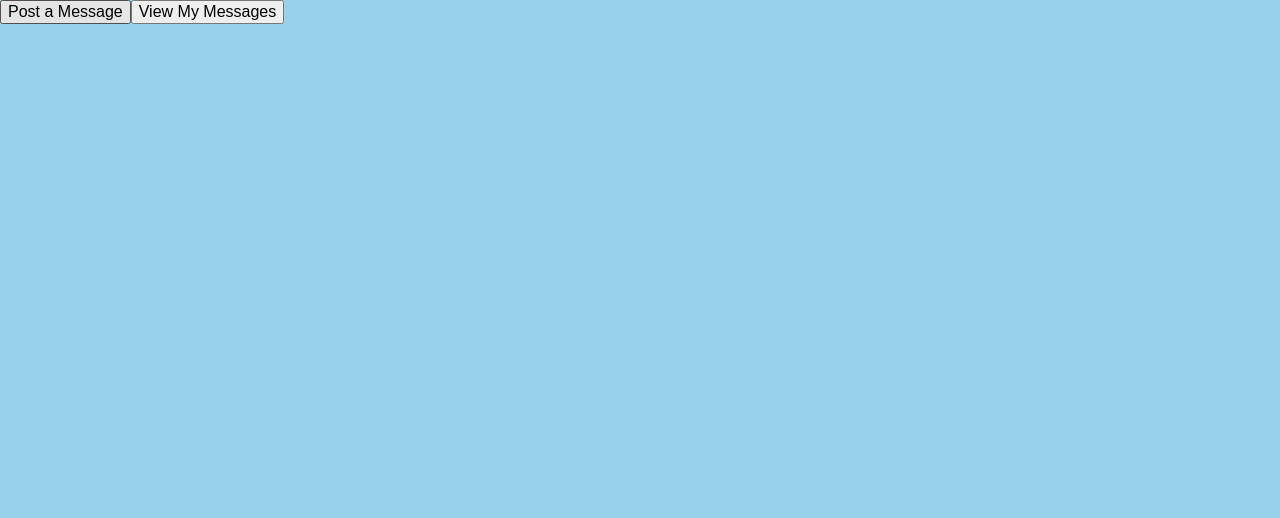
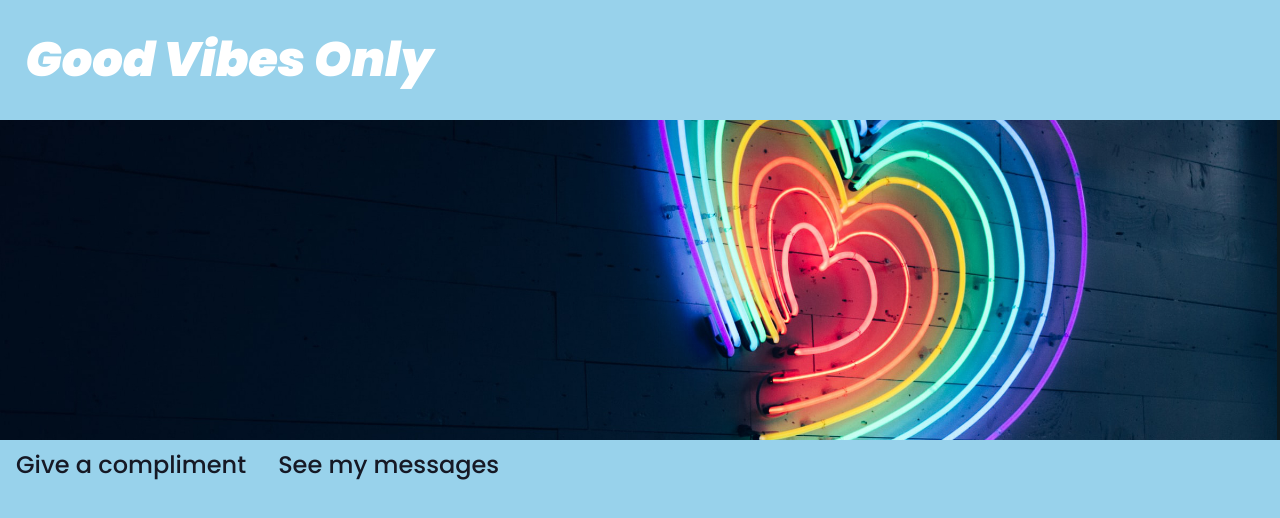
Before and after one commit to cdixon83/carlieDixonProject3, a React (Create React App) app: page / in a window 1280 px wide. Shown: the top 518 px of the page. Built offline with nearby package versions, Linux system fonts and the light colour scheme.

Commit message:
added some sass and a header

```diff
--- a/public/index.html
+++ b/public/index.html
@@ -24,7 +24,10 @@
       work correctly both with client-side routing and a non-root public URL.
       Learn how to configure a non-root public URL by running `npm run build`.
     -->
-    <title>React App</title>
+    <link rel="preconnect" href="https://fonts.gstatic.com">
+    <link href="https://fonts.googleapis.com/css2?family=Poppins:ital,wght@0,500;0,700;1,900&display=swap"
+      rel="stylesheet">
+    <title>Good Vibes Only</title>
   </head>
   <body>
     <noscript>You need to enable JavaScript to run this app.</noscript>
--- a/src/App.js
+++ b/src/App.js
@@ -1,6 +1,7 @@
 import './App.scss';
 import { useState } from 'react';
 
+import Header from './js/Header';
 import ShowMessages from './js/ShowMessages';
 import PostMessage from './js/MessagePost';
 import NameInput from './js/NameInput';
@@ -34,7 +35,7 @@
 
   // fires every time the nameInput changes
   const handleNameChange = (event) => {
-    const updatedName = event.target.value.toUpperCase();
+    const updatedName = event.target.value;
     setNameInput(updatedName);
     // reset showMyMessages when user types new name while viewing messages
     setShowMyMessages(false)
@@ -57,18 +58,20 @@
     // ShowMessages will mount with
     // second component will mount when post message button is pushed
     <>
-      <button onClick={handlePostMessageClick}>Post a Message</button>
-      <button onClick={handleShowMessageClick}>View My Messages</button>
+      <Header/>
+      <button className="nav" onClick={handlePostMessageClick}>Give a compliment</button>
+      <button className="nav" onClick={handleShowMessageClick}>See my messages</button>
 
       {
         viewMessages === true
         ?
         <>
           <NameInput
+            name='What is your name?'
             handleNameChange={handleNameChange}
             nameInput={nameInput}
           />
-          <button onClick={handleShowMessages}>Get my Messages</button>
+          <button onClick={handleShowMessages}>See messages</button>
           {
             showMyMessages === true
             ?
--- a/src/App.scss
+++ b/src/App.scss
@@ -1,12 +1,32 @@
+// google fonts
+@import url('https://fonts.googleapis.com/css2?family=Poppins:ital,wght@0,500;0,700;1,900&display=swap');
+
 // variables
 $mainColor: #98d2eb;
 $accent: #f37878;
 $secondAccent: #b2b1cf;
 $primary: #161925;
+$light: #fff;
+
+$fontMain: 'Poppins', 'sans-serif';
 
 // mixins
+@mixin fontStyles ($size, $weight, $style: normal, $color: $primary, $font: $fontMain) {
+    font-size: $size;
+    font-weight: $weight;
+    font-style: $style;
+    color: $color;
+    font-family: $font;
+}
+
+@mixin flexbox ($space, $direction:row){
+    display: flex;
+    justify-content: $space;
+    flex-direction: $direction;
+}
 
 
 // partials
 @import "./sass/normalize";
 @import "./sass/basicStyles";
+@import "./sass/header";
--- /dev/null
+++ b/src/js/Header.js
@@ -0,0 +1,15 @@
+import header from "../assets/header.jpg";
+
+const Header = () => {
+
+    return (
+        <>
+            <h1>Good Vibes Only</h1>
+            <div className="imgContainer">
+                <img src={header} alt="Neon Rainbow Heart." />
+            </div>
+        </>
+    )
+}
+
+export default Header;
--- a/src/js/MessagePost.js
+++ b/src/js/MessagePost.js
@@ -6,7 +6,7 @@
 
 const PostMessage = ({handleNameChange, setNameInput, nameInput}) => {
     const [messageInput, setMessageInput] = useState('');
-    const dbRef = firebase.database().ref(`/${nameInput}`);
+    const dbRef = firebase.database().ref(`/${nameInput.toLowerCase()}`);
     // fires every time the messageInput changes
     const handleMessageChange = (event) => {
         setMessageInput(event.target.value);
@@ -32,17 +32,18 @@
     return (
         <>
             <NameInput
+                name='Name of friend:'
                 handleNameChange={handleNameChange}
                 nameInput={nameInput}
             />
             <form action="submit">
-                <label htmlFor="newMessage">Tell your friend why they are totally awesome</label>
+                <label htmlFor="newMessage">Message:</label>
                 <textarea
                     id="newMessage"
                     onChange={handleMessageChange}
                     value={messageInput}
                 />
-                <button onClick={handlePost}>Send Message</button>
+                <button onClick={handlePost}>Send compliment</button>
             </form>
         </>
     );
--- a/src/js/NameInput.js
+++ b/src/js/NameInput.js
@@ -1,9 +1,9 @@
 
 
-const NameInput = ({handleNameChange, nameInput}) => {
+const NameInput = ({handleNameChange, nameInput, name}) => {
     return (
         <>
-            <label htmlFor="name">Name:</label>
+            <label htmlFor="name">{name}</label>
             <input
                 type="text"
                 id="name"
--- a/src/js/ShowMessages.js
+++ b/src/js/ShowMessages.js
@@ -4,7 +4,7 @@
 
 const ShowMessages = ({nameSearched}) => {
     const [messages, setMessages] = useState([]);
-    const dbRef = firebase.database().ref(`/${nameSearched}`);
+    const dbRef = firebase.database().ref(`/${nameSearched.toLowerCase()}`);
 
     useEffect (() => {
         dbRef.on('value', (response) => {
--- a/src/sass/_basicStyles.scss
+++ b/src/sass/_basicStyles.scss
@@ -1,3 +1,8 @@
 body {
     background-color: $mainColor;
 }
+
+img {
+    max-width: 100%;
+    display: block;
+}
--- /dev/null
+++ b/src/sass/_header.scss
@@ -0,0 +1,15 @@
+h1 {
+    @include fontStyles(3rem, 900, italic, $light);
+    margin-left: 2%;
+}
+
+.nav {
+    @include fontStyles(1.5rem, 500);
+    background-color: transparent;
+    border: none;
+    margin: 10px;
+}
+
+.nav:hover {
+    text-decoration: underline;
+}
```
Also changed, not shown: src/assets/header.jpg (added).
